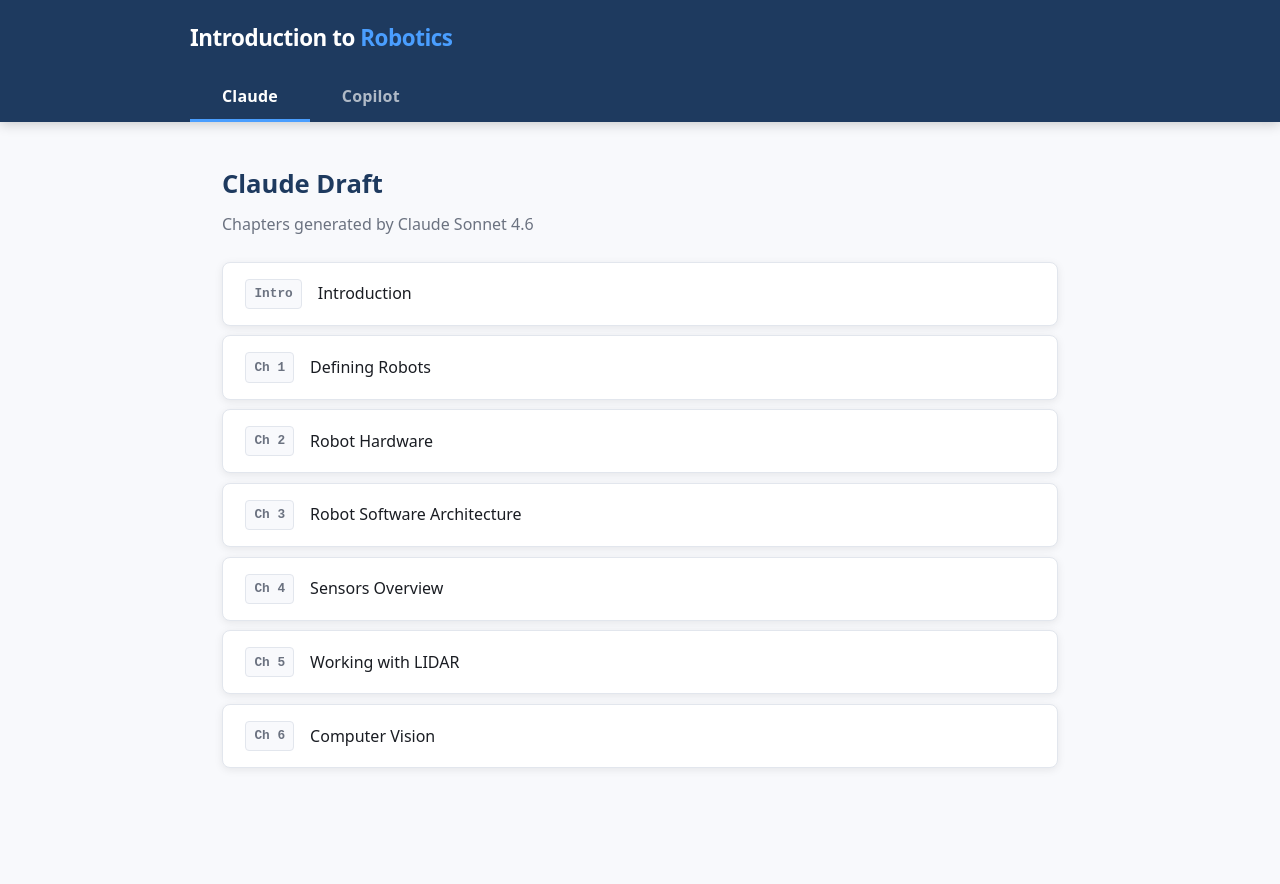
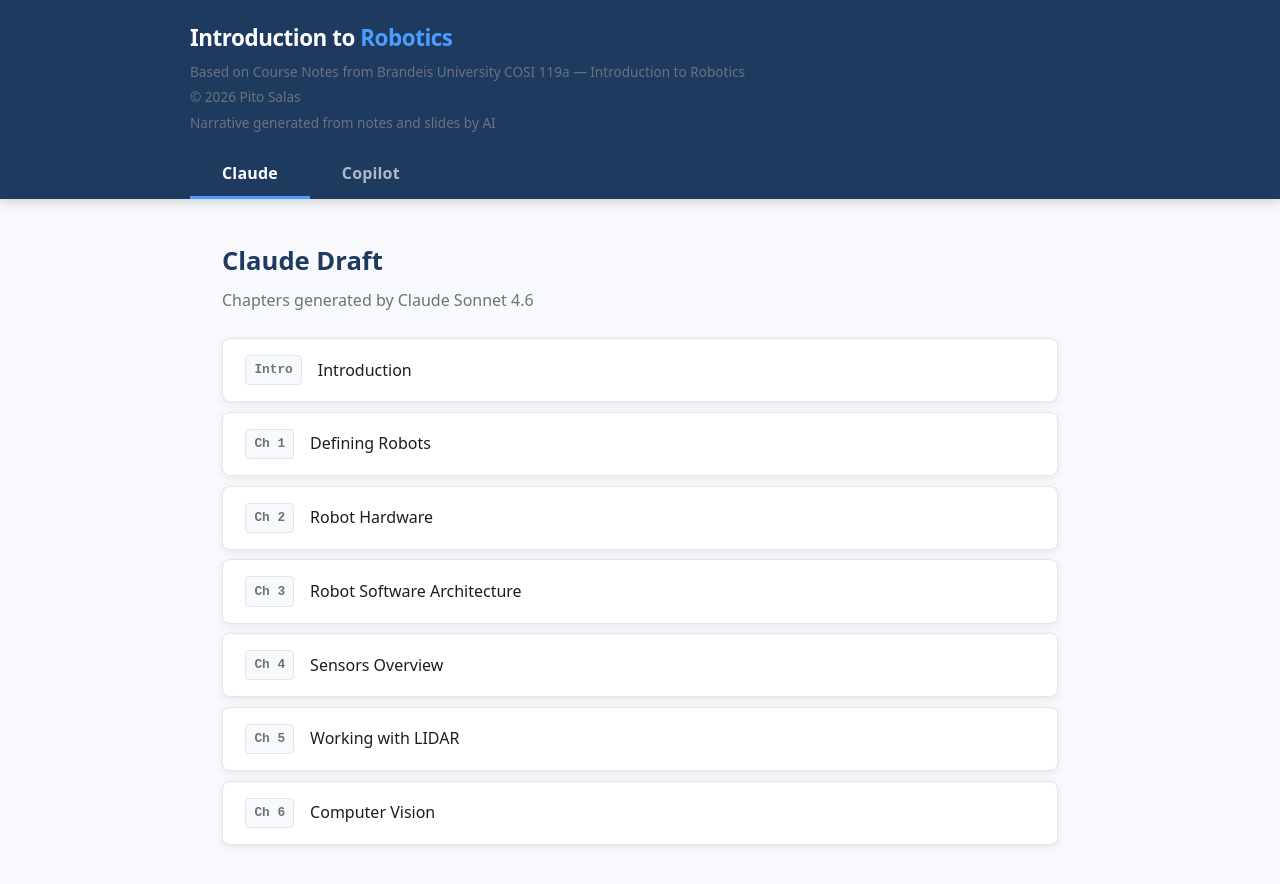
Before and after one commit to Boston-Robot-Hackers/robot-book, a Jekyll site: the page built from index.html, in a window 1280 px wide. Shown: the top 884 px of the page. Built offline with Jekyll 4.4.1, drawn with Linux system fonts in a browser that asks for light colours.

Commit message:
Add title block to landing page
Four-line header: title, course attribution, copyright, AI disclaimer.

Co-Authored-By: Claude Sonnet 4.6 <noreply@anthropic.com>

```diff
--- a/assets/css/style.css
+++ b/assets/css/style.css
@@ -36,9 +36,16 @@ header {
   max-width: 900px;
   margin: 0 auto;
   display: flex;
-  align-items: center;
-  justify-content: space-between;
+  flex-direction: column;
+  align-items: flex-start;
   padding: 1.2rem 0 0;
+}
+
+.header-sub {
+  font-size: 0.85rem;
+  color: var(--text-muted, #888);
+  margin: 0.15rem 0 0;
+  font-weight: 400;
 }
 
 header h1 {
--- a/index.html
+++ b/index.html
@@ -6,6 +6,9 @@ title: Introduction to Robotics
 <header>
   <div class="header-inner">
     <h1>Introduction to <span>Robotics</span></h1>
+    <p class="header-sub">Based on Course Notes from Brandeis University COSI 119a — Introduction to Robotics</p>
+    <p class="header-sub">&copy; 2026 Pito Salas</p>
+    <p class="header-sub">Narrative generated from notes and slides by AI</p>
   </div>
   <div class="tabs">
     <button class="tab-btn active" onclick="switchTab('claude', this)">Claude</button>
```
